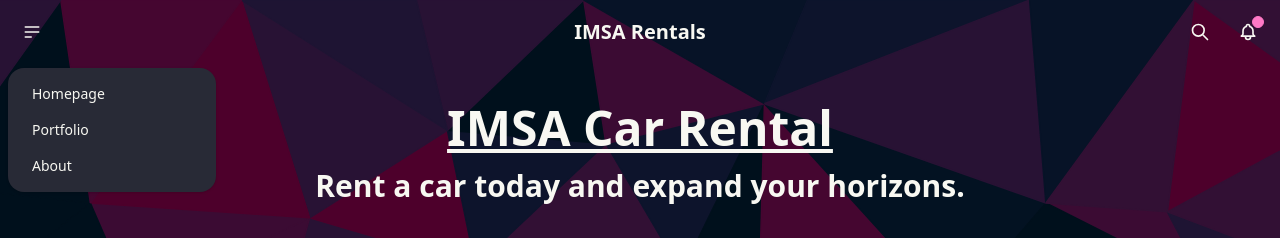
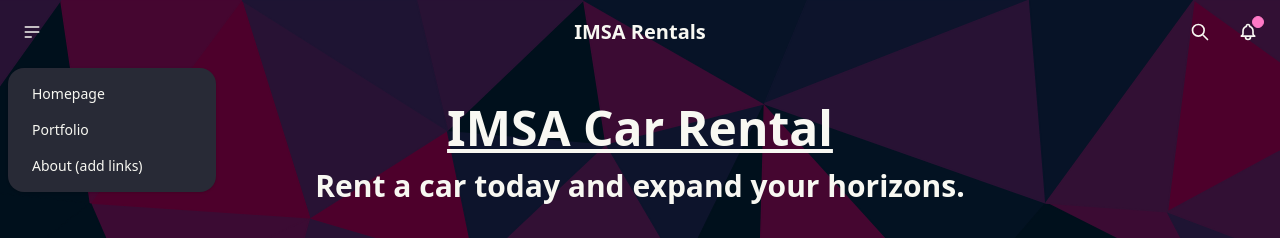
Before and after one commit to david-love121/car-rental-q1proj, a Next.js app: page / in a window 1280 px wide. Both pictures are taken after a click on the label 32 px from the left and 32 px from the top of the page. Shown: the top 238 px of the page. Built offline with nearby package versions, Linux system fonts and the light colour scheme.

Commit message:
slight change

```diff
--- a/components/header.tsx
+++ b/components/header.tsx
@@ -20,7 +20,7 @@ const Header:FC<props> = (props) => {
             <ul tabIndex={0} className="menu menu-compact dropdown-content mt-3 p-2 shadow bg-base-100 rounded-box w-52">
               <li><a>Homepage</a></li>
               <li><a>Portfolio</a></li>
-              <li><a>About</a></li>
+              <li><a>About (add links)</a></li>
             </ul>
           </div>
         </div>
```
